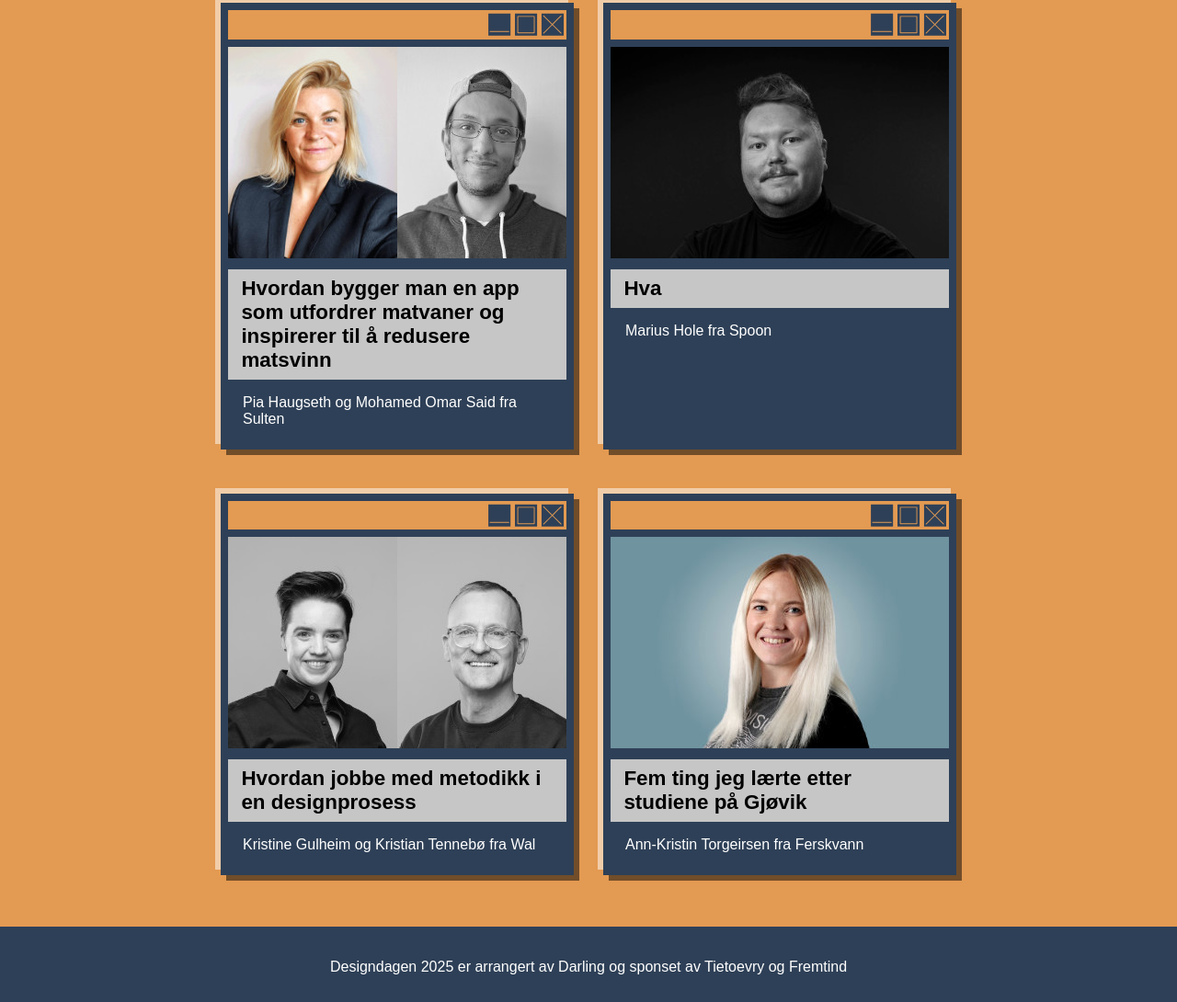
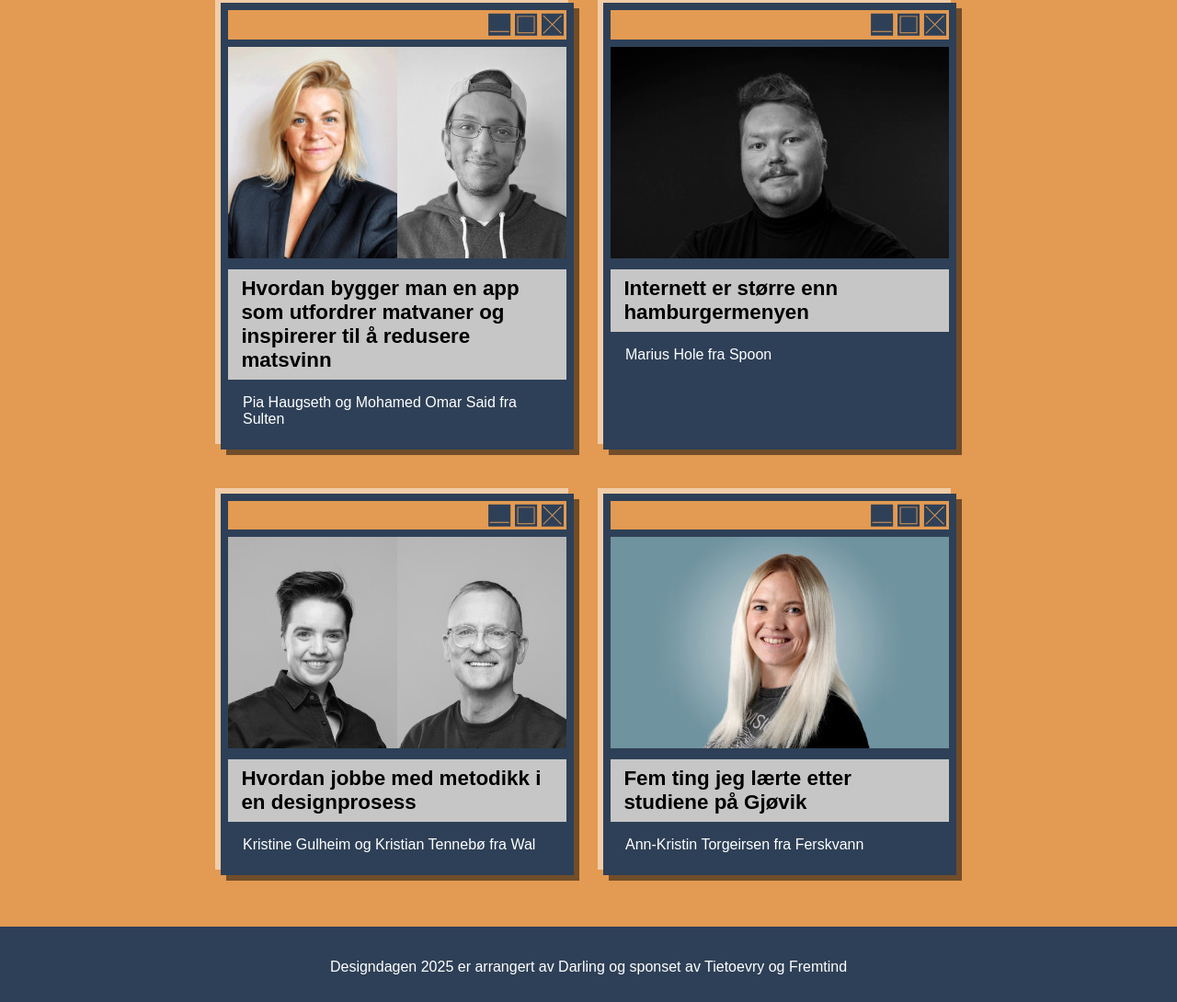
Before and after one commit to darling-linjeforening/Designdagen, a website: page index.html in a window 1280 px wide. Shown: the part 1350-2440 px from the top of the page at 92% size. Drawn offline with Linux system fonts and the light colour scheme.

Commit message:
Update index.html

```diff
--- a/index.html
+++ b/index.html
@@ -67,7 +67,7 @@
             <div class="tab">
                 <div class="orange"><img src="images/option-symbol.svg" alt="fake close"></div>
                 <img src="images/spoon-talere.jpg" alt="Marius Hole fra Spoon" class="profile">
-                <h3>Hva</h3>
+                <h3>Internett er større enn hamburgermenyen</h3>
                 <p>Marius Hole fra Spoon</p>
             </div>
 
```
